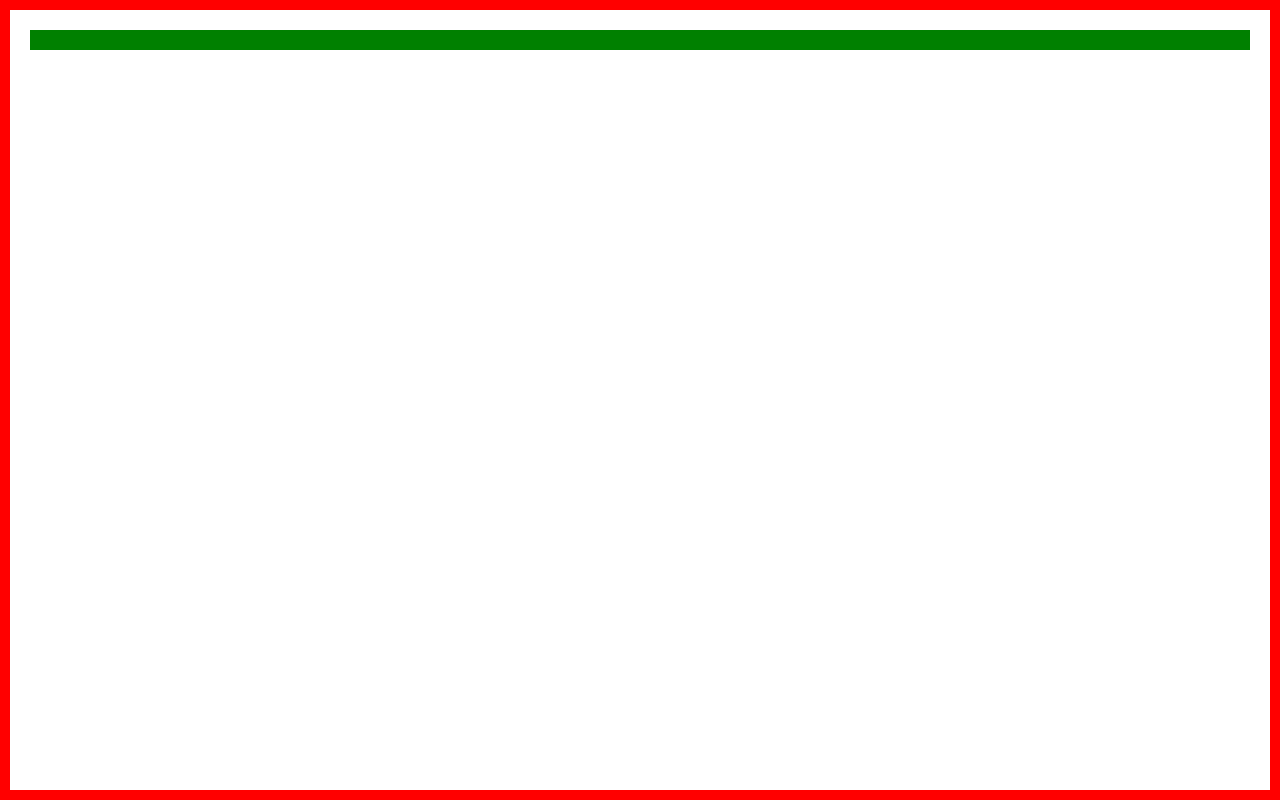
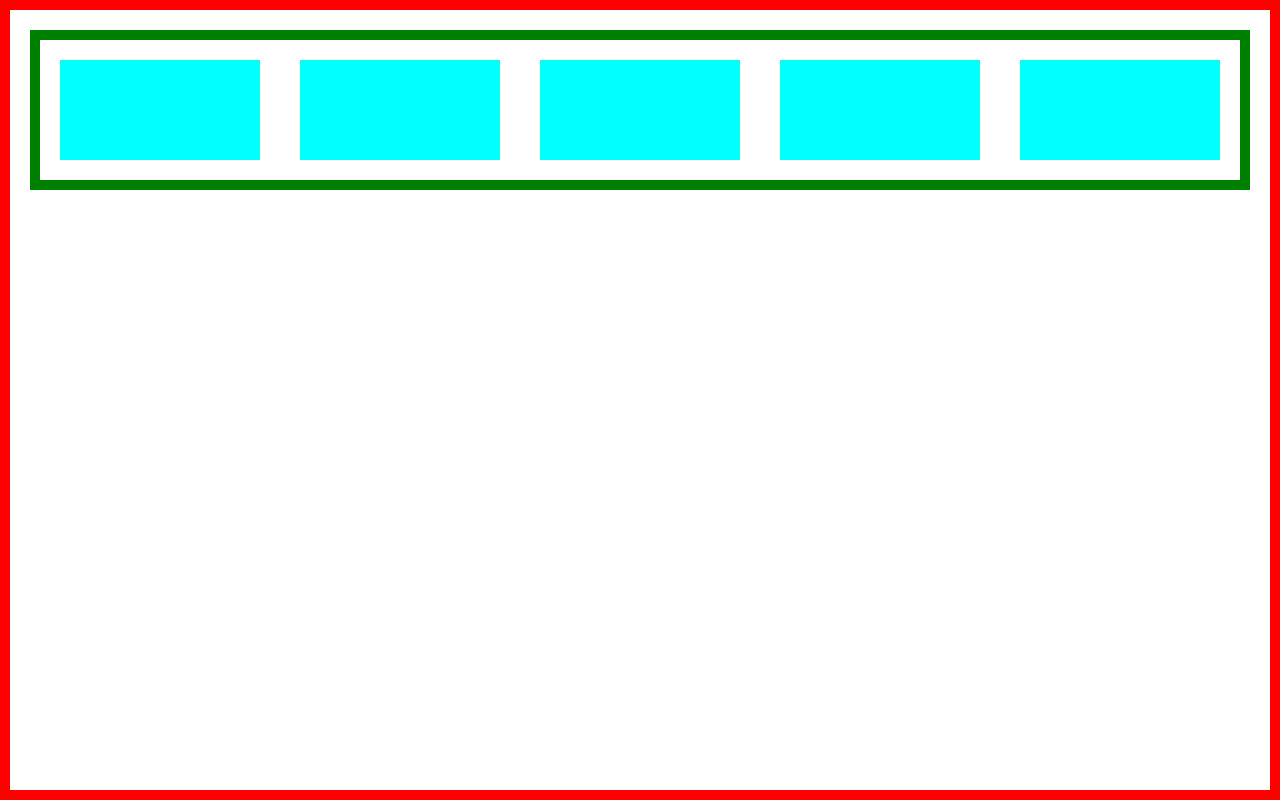
Before and after one commit to Ranjith-kumar03/WebSiteDesigning, a plain HTML site: page index.html in a window 1280 px wide. Drawn offline with Linux system fonts and the light colour scheme.

Commit message:
added css for BOX1

```diff
--- a/styles.css
+++ b/styles.css
@@ -22,3 +22,10 @@ body{
     justify-content:center;
     flex-wrap: wrap;
 }
+
+.box1{
+    background-color:aqua;
+    flex: 1 200px;
+    height:100px;
+    margin:20px;
+}
```
